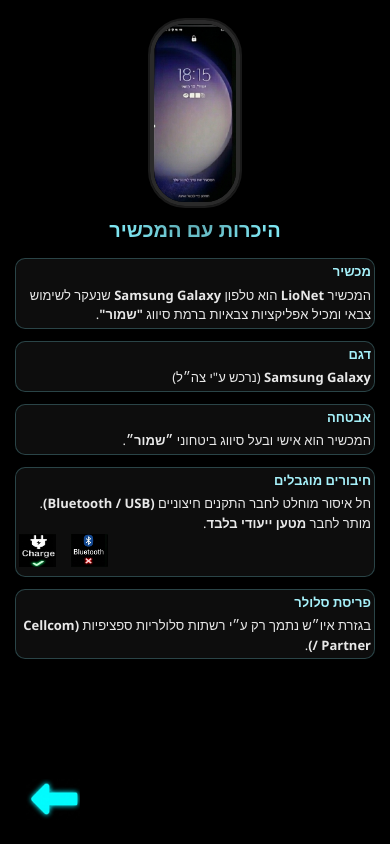
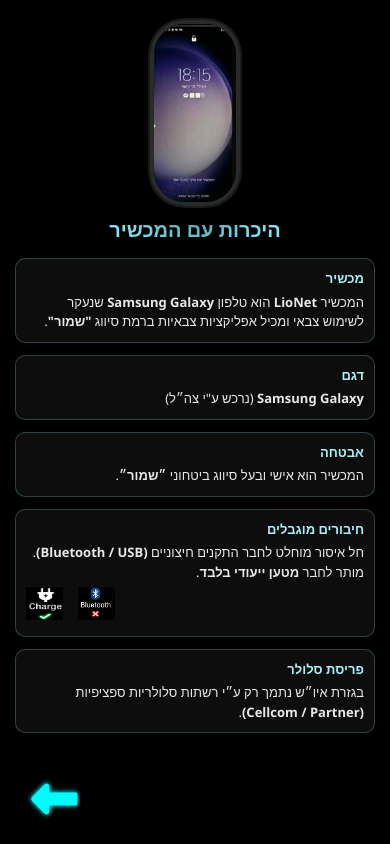
Before and after one commit to shirmol/lionet-app, a React (Vite) app in the folder ReactProject/: page / in a window 390 px wide. Both pictures are taken after a click on the button "התחל בהכשרה". Built offline with nearby package versions, Linux system fonts and the light colour scheme.

Commit message:
Update DeviceInfo CSS and fix layout

```diff
--- a/ReactProject/src/pages/DeviceInfo.css
+++ b/ReactProject/src/pages/DeviceInfo.css
@@ -1,4 +1,3 @@
-
 * {
   box-sizing: border-box;
 }
@@ -95,7 +94,7 @@
 
 .icon-good img,
 .icon-bad img {
-  width: 55x;
+  width: 55px; /* תיקנתי כאן שגיאת כתיב קטנה מ-55x ל-55px */
   height: 55px;
 }
 
@@ -135,21 +134,23 @@
   to { opacity: 1; transform: translateY(0); }
 }
 
-
+/* === התאמות לטלפון === */
 @media (max-width: 900px) {
 
   .page-device {
     height: auto;
     min-height: 100vh;
     overflow-y: visible;
-    background: #000000;
+    background: #000000 !important; /* רקע שחור */
   }
+
   .device-layout {
     display: flex;
     flex-direction: column;
     align-items: center;
     width: 100%;
-        padding: 20px 15px 150px ;
+    /* הריפוד הגדול למטה (150px) מונע מהחץ לעלות על הטקסט */
+    padding: 20px 15px 150px;
     gap: 0px;
   }
 
@@ -160,16 +161,16 @@
     align-items: center;
     margin-bottom: -3px;
     min-height: 22vh;
-        animation: none ;
-        transform: none ;
+    animation: none;
+    transform: none;
   }
 
   .device-image img {
     max-height: 22vh;
     width: auto;
     object-fit: contain;
-      animation: none ;
-      transform: none ;
+    animation: none;
+    transform: none;
     transform: translateZ(0);
   }
 
@@ -182,20 +183,20 @@
   .info-row {
     width: 100%;
     font-size: 13px;
-        padding: 3px;
+    padding: 10px; /* קצת יותר אוויר */
     height: auto;
   }
 
   .special-row {
     display: flex;
-    flex-direction: column ;
-    align-items: flex-start ;
-    gap:1px;
+    flex-direction: column;
+    align-items: flex-start;
+    gap: 5px;
   }
 
   .connection-icons {
-    width: 100% ;
-    display: flex ;
+    width: 100%;
+    display: flex;
     justify-content: flex-end;
     gap: 15px;
     margin-top: 0px;
```
Also changed, not shown: ReactProject/src/pages/DeviceInfo.jsx (+5 -7 lines). Lines whose indentation alone changed are shown as unchanged.
